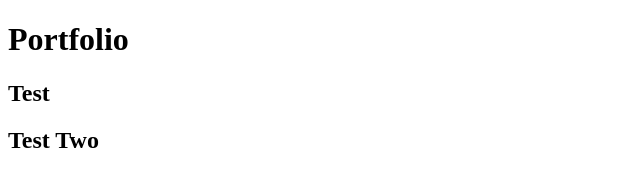
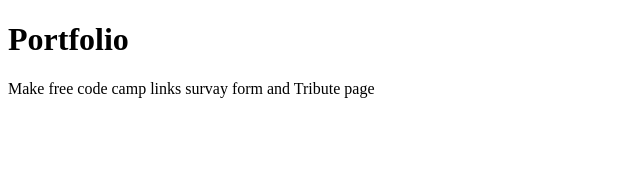
Before and after one commit to Slendercraft101/portfolio, a plain HTML site: page index.html in a window 1280 px wide. Shown: the whole page, without its empty margins (0-640 px from the left). Drawn offline with Linux system fonts and the light colour scheme.

Commit message:
added notes

```diff
--- a/index.html
+++ b/index.html
@@ -7,7 +7,6 @@
 </head>
 <body>
     <h1>Portfolio</h1>
-    <h2>Test</h2>
-    <h2>Test Two</h2>
+    <p>Make free code camp links survay form and Tribute page</p>
 </body>
 </html>
```
